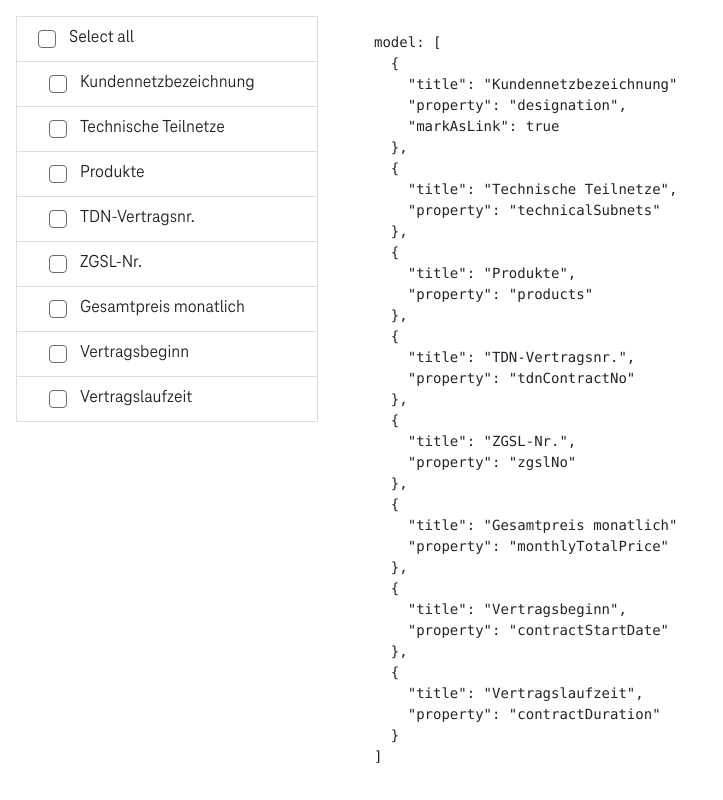
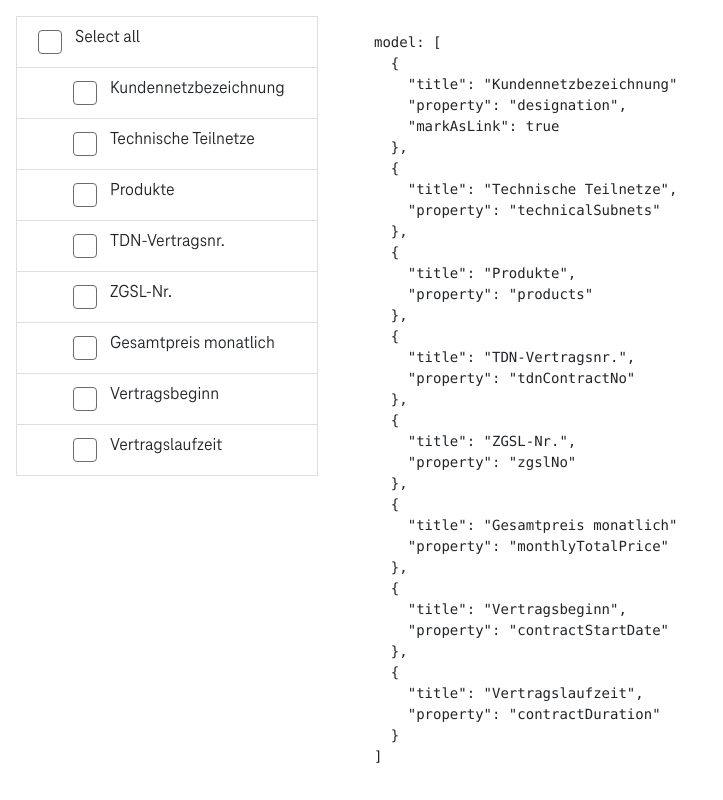
Before and after one commit to luongtx/ngx-bootstrap-sortable-css-rzppya, an Angular app: page / in a window 1280 px wide. Shown: the whole page, without its empty margins (0-723 px from the left). Built offline with nearby package versions, Linux system fonts and the light colour scheme.

Commit message:
update style

```diff
--- a/src/app/app.component.html
+++ b/src/app/app.component.html
@@ -1,7 +1,7 @@
 <ng-template #itemTemplate let-item="item" let-index="index">
   <div class="list-group-item">
-    <input type="checkbox" name="checkbox" id="" class="form-check-input ms-3"> <label
-      for="checkbox" class="ms-2">{{item.value}}</label>
+    <input type="checkbox" name="checkbox" id="" class="form-check-input" style="margin-left: 40px;">
+    <label for="checkbox" class="ms-2">{{item.value}}</label>
   </div>
 </ng-template>
 
--- a/src/app/app.component.scss
+++ b/src/app/app.component.scss
@@ -25,8 +25,8 @@ $telekommagenta: #E20074;
 
 
 .form-check-input {
-  width: px;
-  height: 18px;
+  width: 24px;
+  height: 24px;
   margin: 5px;
   border-radius: 4px;
   border: 1px solid #6B6B6B;
```
